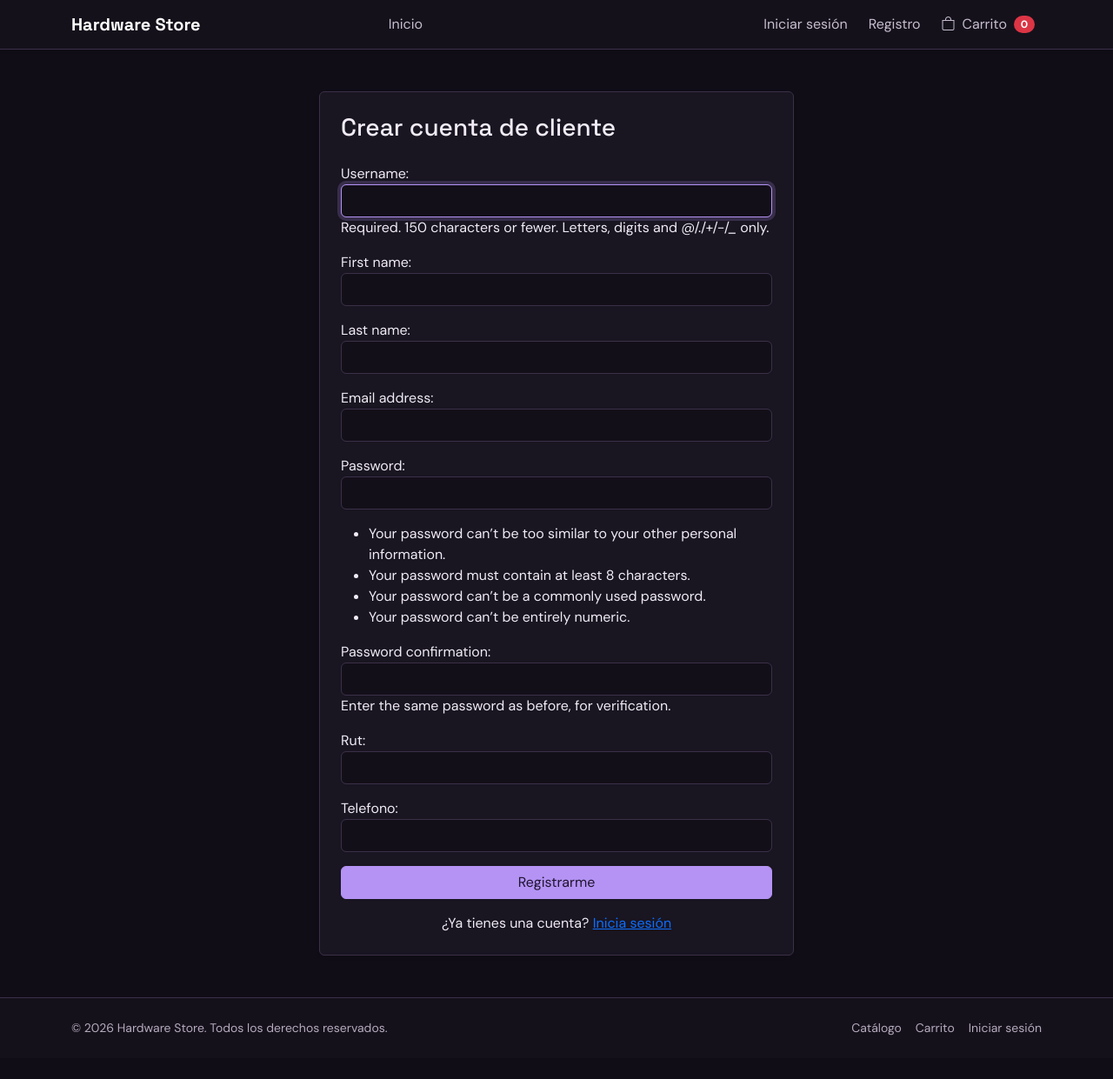
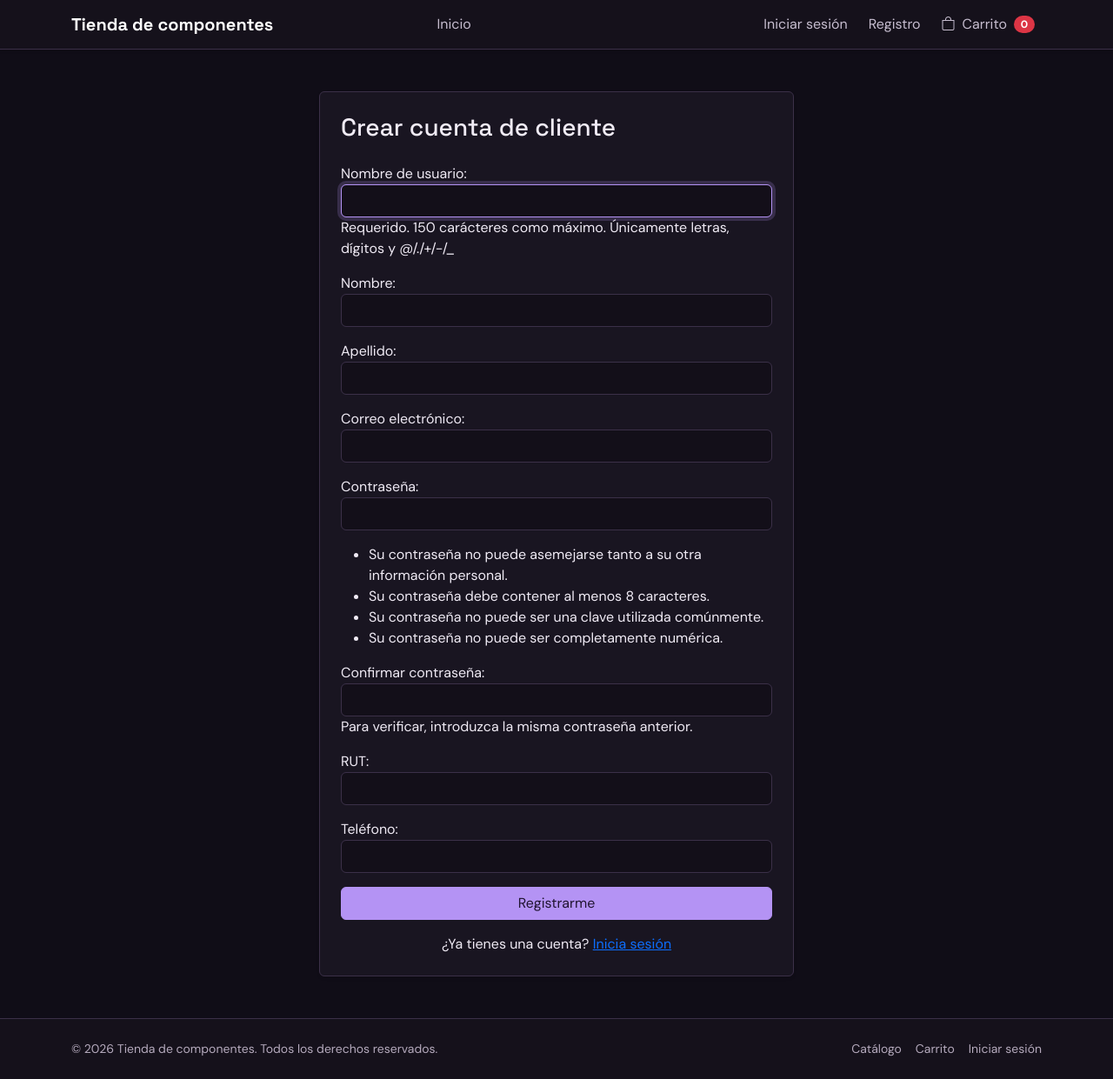
Before and after one commit to SrBroda/EVA3_Back_TiendaPiezas, a Django app: page /registro/ in a window 1280 px wide. Shown: the whole page at 87% size. Before the commit the page ends 1191 px from the top, so only its background shows below. Run offline with Django 5.2, Linux system fonts and the light colour scheme.

Commit message:
Pequeñas traducciones hechas
Co-authored-by: Copilot <223556219+Copilot@users.noreply.github.com>

```diff
--- a/Origin/settings.py
+++ b/Origin/settings.py
@@ -117,7 +117,7 @@ AUTH_PASSWORD_VALIDATORS = [
 # Internationalization
 # https://docs.djangoproject.com/en/6.1/topics/i18n/
 
-LANGUAGE_CODE = 'en-us'
+LANGUAGE_CODE = 'es-cl'
 
 TIME_ZONE = 'UTC'
 
--- a/catalogo/admin.py
+++ b/catalogo/admin.py
@@ -6,9 +6,9 @@ class PerfilAdmin(admin.ModelAdmin):
     list_display = ('usuario', 'rut', 'telefono', 'rol_institucional')
 
 # Identidad Corporativa
-admin.site.site_header = 'Hardware Store - Panel de Control'
-admin.site.site_title = 'Hardware Store Admin'
-admin.site.index_title = 'Gestión Operativa de Recursos y Servicios'
+admin.site.site_header = 'Tienda de componentes - Panel de administración'
+admin.site.site_title = 'Administración de la tienda'
+admin.site.index_title = 'Administración del catálogo'
 
 @admin.register(Categoria)
 class CategoriaAdmin(admin.ModelAdmin):
--- a/catalogo/forms.py
+++ b/catalogo/forms.py
@@ -10,6 +10,12 @@ class RegistroClienteForm(UserCreationForm):
     class Meta:
         model = User
         fields = ['username', 'first_name', 'last_name', 'email']
+        labels = {
+            'username': 'Nombre de usuario',
+            'first_name': 'Nombre',
+            'last_name': 'Apellido',
+            'email': 'Correo electrónico',
+        }
         widgets = {
             'username': forms.TextInput(attrs={'class': 'form-control'}),
             'first_name': forms.TextInput(attrs={'class': 'form-control'}),
@@ -19,6 +25,10 @@ class RegistroClienteForm(UserCreationForm):
 
     def __init__(self, *args, **kwargs):
         super().__init__(*args, **kwargs)
+        self.fields['rut'].label = 'RUT'
+        self.fields['telefono'].label = 'Teléfono'
+        self.fields['password1'].label = 'Contraseña'
+        self.fields['password2'].label = 'Confirmar contraseña'
         for field in self.fields.values():
             field.widget.attrs['class'] = 'form-control'
 
@@ -26,6 +36,17 @@ class PiezaForm(forms.ModelForm):
     class Meta:
         model = Pieza
         fields = ['codigo', 'nombre', 'categoria', 'descripcion', 'precio', 'stock', 'imagen', 'estado', 'vigente']
+        labels = {
+            'codigo': 'Código',
+            'nombre': 'Nombre de la pieza',
+            'categoria': 'Categoría',
+            'descripcion': 'Descripción',
+            'precio': 'Precio',
+            'stock': 'Unidades disponibles',
+            'imagen': 'Imagen',
+            'estado': 'Estado',
+            'vigente': 'Activa en el catálogo',
+        }
         widgets = {
             'codigo': forms.TextInput(attrs={'class': 'form-control'}),
             'nombre': forms.TextInput(attrs={'class': 'form-control'}),
--- a/catalogo/templates/catalogo/base.html
+++ b/catalogo/templates/catalogo/base.html
@@ -4,7 +4,7 @@
     <meta charset="utf-8">
     <meta name="viewport" content="width=device-width, initial-scale=1">
     <meta name="theme-color" content="#100d17">
-    <title>{% block title %}Hardware Store{% endblock %}</title>
+    <title>{% block title %}Tienda de componentes{% endblock %}</title>
     <link href="https://cdn.jsdelivr.net/npm/bootstrap@5.3.3/dist/css/bootstrap.min.css" rel="stylesheet">
     <link rel="stylesheet" href="https://cdn.jsdelivr.net/npm/bootstrap-icons@1.11.3/font/bootstrap-icons.min.css">
     <link rel="preconnect" href="https://fonts.googleapis.com">
@@ -339,7 +339,7 @@
 <body class="d-flex min-vh-100 flex-column">
     <nav class="navbar navbar-expand-lg navbar-dark bg-dark shadow-sm sticky-top">
         <div class="container">
-            <a class="navbar-brand" href="{% url 'catalogo_publico' %}">Hardware Store</a>
+            <a class="navbar-brand" href="{% url 'catalogo_publico' %}">Tienda de componentes</a>
             <button class="navbar-toggler" type="button" data-bs-toggle="collapse" data-bs-target="#navbarTienda" aria-controls="navbarTienda" aria-expanded="false" aria-label="Abrir navegación">
                 <span class="navbar-toggler-icon"></span>
             </button>
@@ -384,7 +384,7 @@
 
     <footer class="site-footer border-top py-4">
         <div class="container d-flex flex-column flex-sm-row justify-content-between align-items-center gap-3">
-            <p class="small text-secondary mb-0">&copy; {% now "Y" %} Hardware Store. Todos los derechos reservados.</p>
+            <p class="small text-secondary mb-0">&copy; {% now "Y" %} Tienda de componentes. Todos los derechos reservados.</p>
             <nav class="d-flex flex-wrap justify-content-center gap-3" aria-label="Enlaces del pie de página">
                 <a class="small link-secondary text-decoration-none" href="{% url 'catalogo_publico' %}">Catálogo</a>
                 <a class="small link-secondary text-decoration-none" href="{% url 'ver_carrito' %}">Carrito</a>
--- a/catalogo/templates/catalogo/confirmar_eliminar.html
+++ b/catalogo/templates/catalogo/confirmar_eliminar.html
@@ -1,6 +1,6 @@
 {% extends 'catalogo/base.html' %}
 
-{% block title %}Eliminar pieza | Hardware Store{% endblock %}
+{% block title %}Eliminar pieza | Tienda de componentes{% endblock %}
 
 {% block content %}
 <div class="row justify-content-center">
--- a/catalogo/templates/catalogo/detalle_pieza.html
+++ b/catalogo/templates/catalogo/detalle_pieza.html
@@ -1,6 +1,6 @@
 {% extends 'catalogo/base.html' %}
 
-{% block title %}{{ pieza.nombre }} | Hardware Store{% endblock %}
+{% block title %}{{ pieza.nombre }} | Tienda de componentes{% endblock %}
 
 {% block content %}
 <nav aria-label="Ruta de navegación" class="mb-4">
--- a/catalogo/templates/catalogo/form_pieza.html
+++ b/catalogo/templates/catalogo/form_pieza.html
@@ -1,6 +1,6 @@
 {% extends 'catalogo/base.html' %}
 
-{% block title %}{{ titulo }} | Tienda PC{% endblock %}
+{% block title %}{{ titulo }} | Tienda de componentes{% endblock %}
 
 {% block content %}
 <div class="row justify-content-center">
--- a/catalogo/templates/catalogo/listar_piezas_admin.html
+++ b/catalogo/templates/catalogo/listar_piezas_admin.html
@@ -1,11 +1,11 @@
 {% extends 'catalogo/base.html' %}
 
-{% block title %}Gestión de piezas | Hardware Store{% endblock %}
+{% block title %}Gestión de piezas | Tienda de componentes{% endblock %}
 
 {% block content %}
 <div class="d-flex flex-wrap justify-content-between align-items-end gap-3 mb-4">
     <div>
-        <p class="small text-uppercase text-secondary mb-1">Backoffice</p>
+        <p class="small text-uppercase text-secondary mb-1">Panel de administración</p>
         <h1 class="h2 mb-1">Gestión de piezas</h1>
         <p class="text-secondary mb-0">Administra catálogo, inventario y vigencia.</p>
     </div>
--- a/catalogo/templates/catalogo/login.html
+++ b/catalogo/templates/catalogo/login.html
@@ -1,6 +1,6 @@
 {% extends 'catalogo/base.html' %}
 
-{% block title %}Iniciar sesión | Tienda PC{% endblock %}
+{% block title %}Iniciar sesión | Tienda de componentes{% endblock %}
 
 {% block content %}
 <div class="row justify-content-center">
--- a/catalogo/templates/catalogo/registro.html
+++ b/catalogo/templates/catalogo/registro.html
@@ -1,6 +1,6 @@
 {% extends 'catalogo/base.html' %}
 
-{% block title %}Registro | Tienda PC{% endblock %}
+{% block title %}Registro | Tienda de componentes{% endblock %}
 
 {% block content %}
 <div class="row justify-content-center">
```
Also changed, not shown: catalogo/templates/catalogo/carrito.html (+4 -4 lines), catalogo/templates/catalogo/catalogo_publico.html (+4 -4 lines), README.md.
